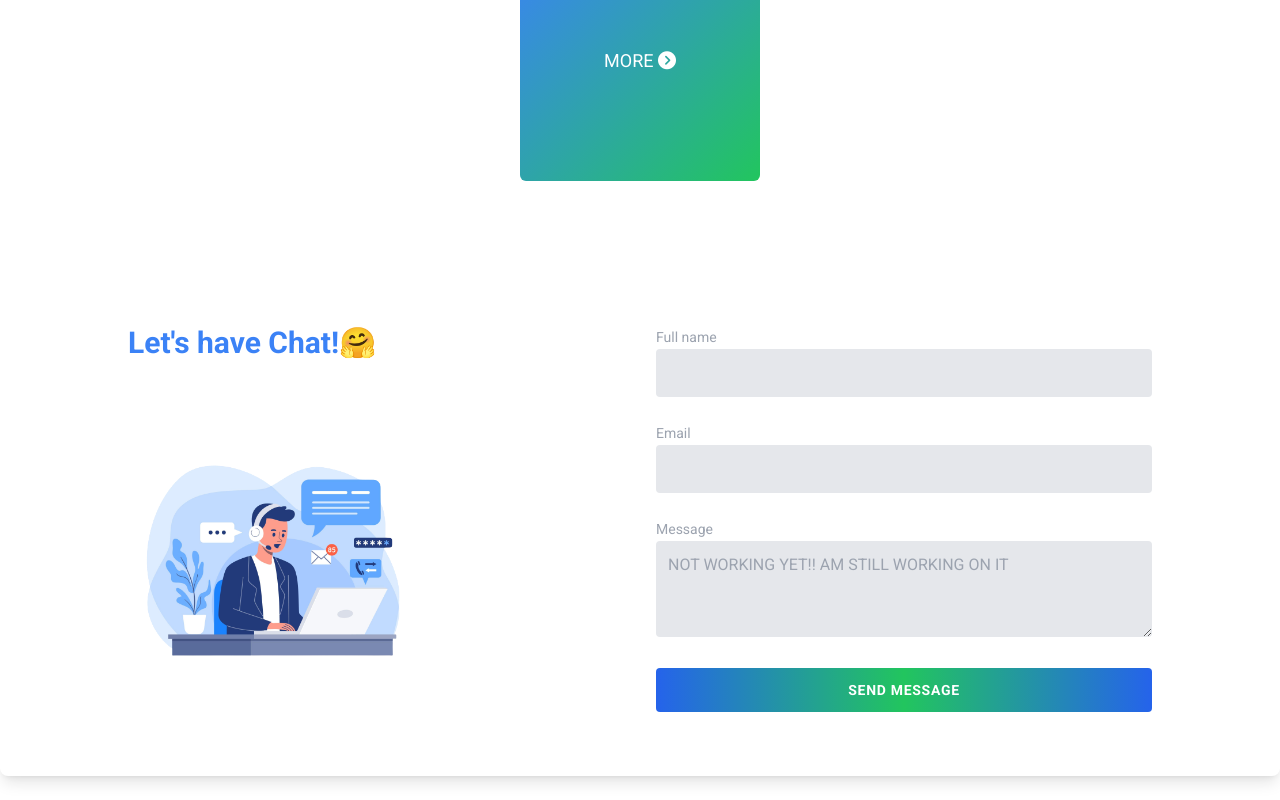
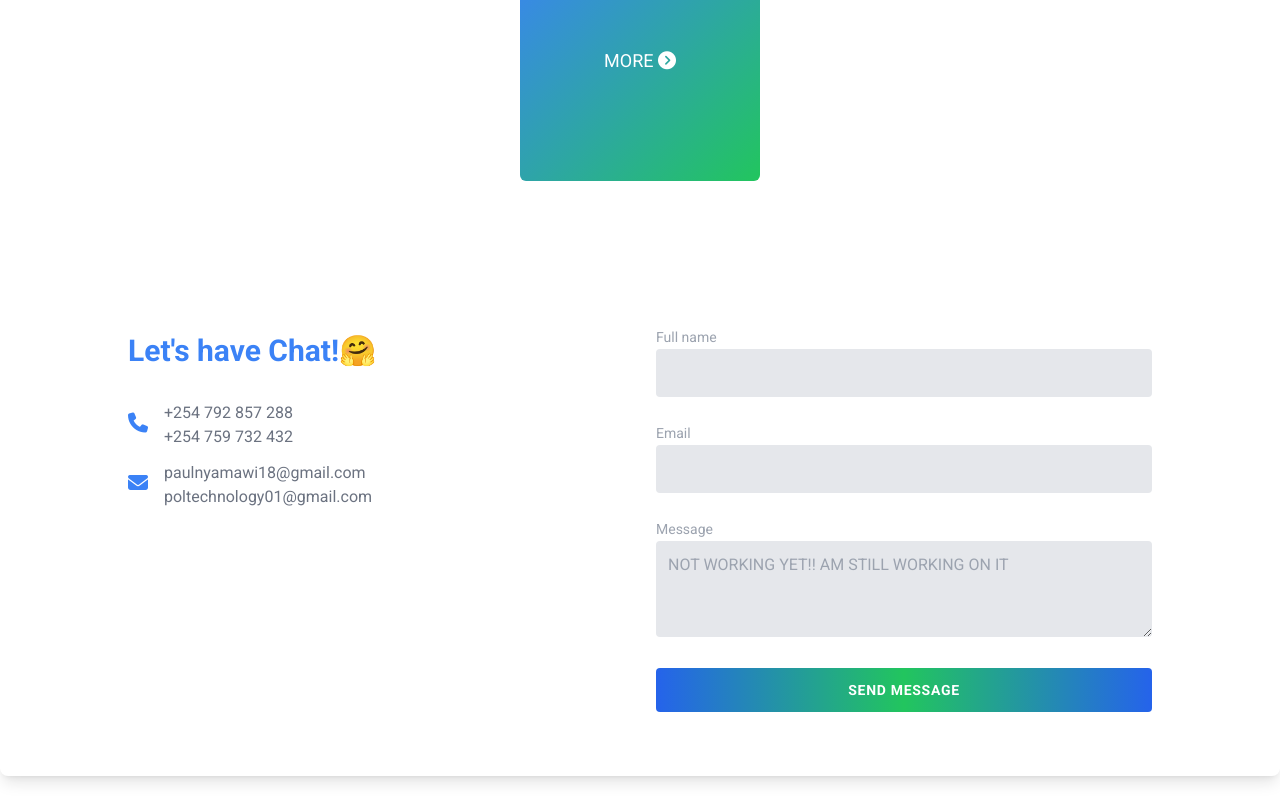
Before and after one commit to Paulhakeem/portfolio, a Vue app: page /portfolio in a window 1280 px wide. Shown: the part 2881-3681 px from the top of the page. Built offline with nearby package versions, Linux system fonts and the light colour scheme; a web font is replaced by a local one.

Commit message:
adding contact information

```diff
--- a/src/components/Projects.vue
+++ b/src/components/Projects.vue
@@ -41,7 +41,9 @@ const sendMessage = async () => {
 
 <template>
   <div>
-    <section class="justify-center content-center place-content-center px-auto mb-20">
+    <section
+      class="justify-center content-center place-content-center px-auto mb-20"
+    >
       <div class="">
         <h1
           class="text-center font-semibold text-2xl text-blue-500 tracking-wider"
@@ -50,9 +52,7 @@ const sendMessage = async () => {
         </h1>
       </div>
 
-      <div
-        class="project flex flex-wrap justify-center px-6 space-x-6 p-5 "
-      >
+      <div class="project flex flex-wrap justify-center px-6 space-x-6 p-5">
         <div id="box" class="text-lg p-10 rounded-lg shadow-lg w-96">
           <div class="text-center">
             <img src="../assets/AI.png" alt="" class="w-96" />
@@ -146,7 +146,6 @@ const sendMessage = async () => {
             <i class="fa-solid fa-circle-chevron-right"></i>
           </button>
         </RouterLink>
-
       </div>
     </section>
 
@@ -156,13 +155,29 @@ const sendMessage = async () => {
       class="grid max-w-screen-xl grid-cols-1 gap-8 px-8 py-16 mx-auto rounded-lg shadow-lg mb-6 md:grid-cols-2 md:px-12 lg:px-16 xl:px-32"
     >
       <div class="flex flex-col justify-between">
-        <div class="space-y-2">
+        <div class="space-y-2 pt-2">
           <h2 class="text-4xl font-bold leadi lg:text-3xl text-blue-500">
             Let's have Chat!🤗
           </h2>
-          <div class="dark:text-gray-400"></div>
+          <div class="pt-6">
+            <div class="flex gap-4">
+              <i class="fa-solid fa-phone text-xl pt-2 rotate-20 text-blue-500"></i>
+              <div class="text-gray-500">
+                <p>+254 792 857 288</p>
+                <p>+254 759 732 432</p>
               </div>
-        <img src="../assets/call.png" alt="" class="w-72" />
+            </div>
+
+            <div class="flex gap-4 pt-3">
+              <i class="fa-solid fa-envelope text-xl pt-2 rotate-20 text-blue-500"></i>
+              <div class="text-gray-500">
+                <p>paulnyamawi18@gmail.com</p>
+                <p>poltechnology01@gmail.com</p>
+              </div>
+            </div>
+          </div>
+        </div>
+        <!-- <img src="../assets/call.png" alt="" class="w-72" /> -->
       </div>
 
       <form @submit.prevent="sendMessage" class="space-y-6">
```
Lines whose indentation alone changed are shown as unchanged.
